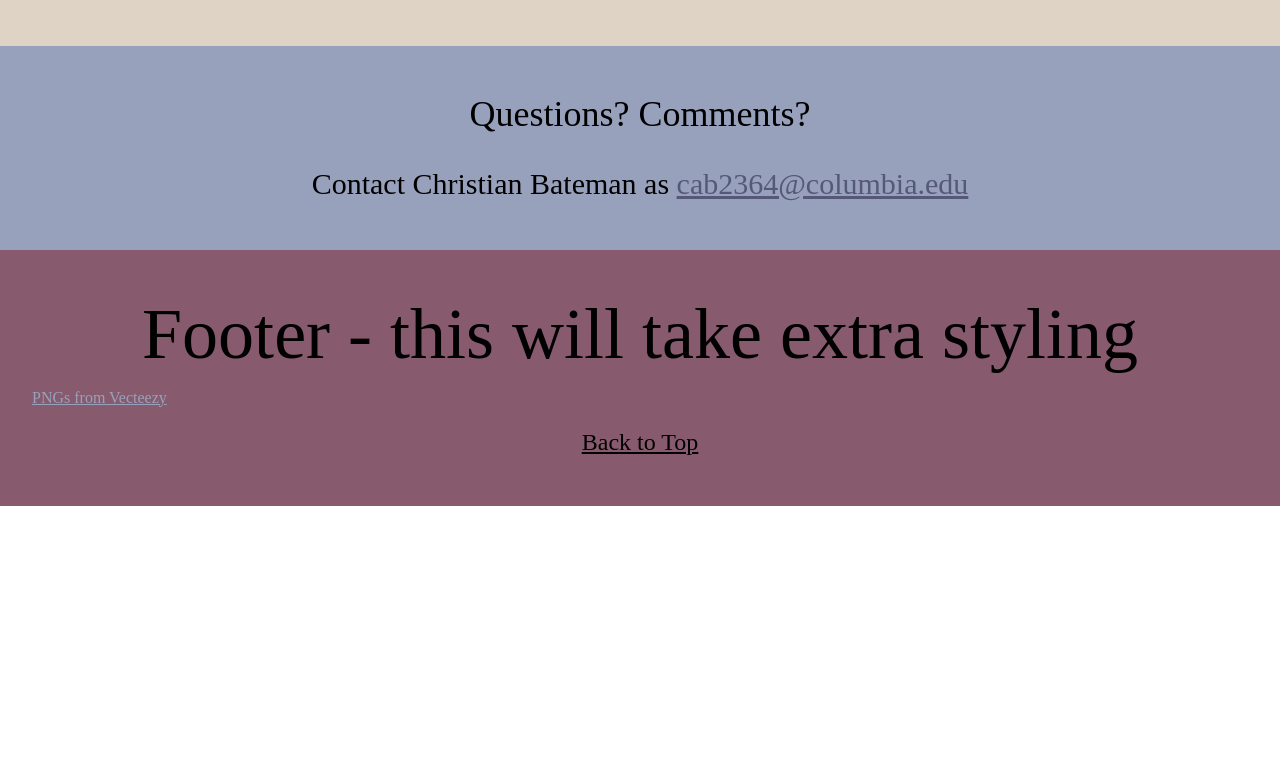
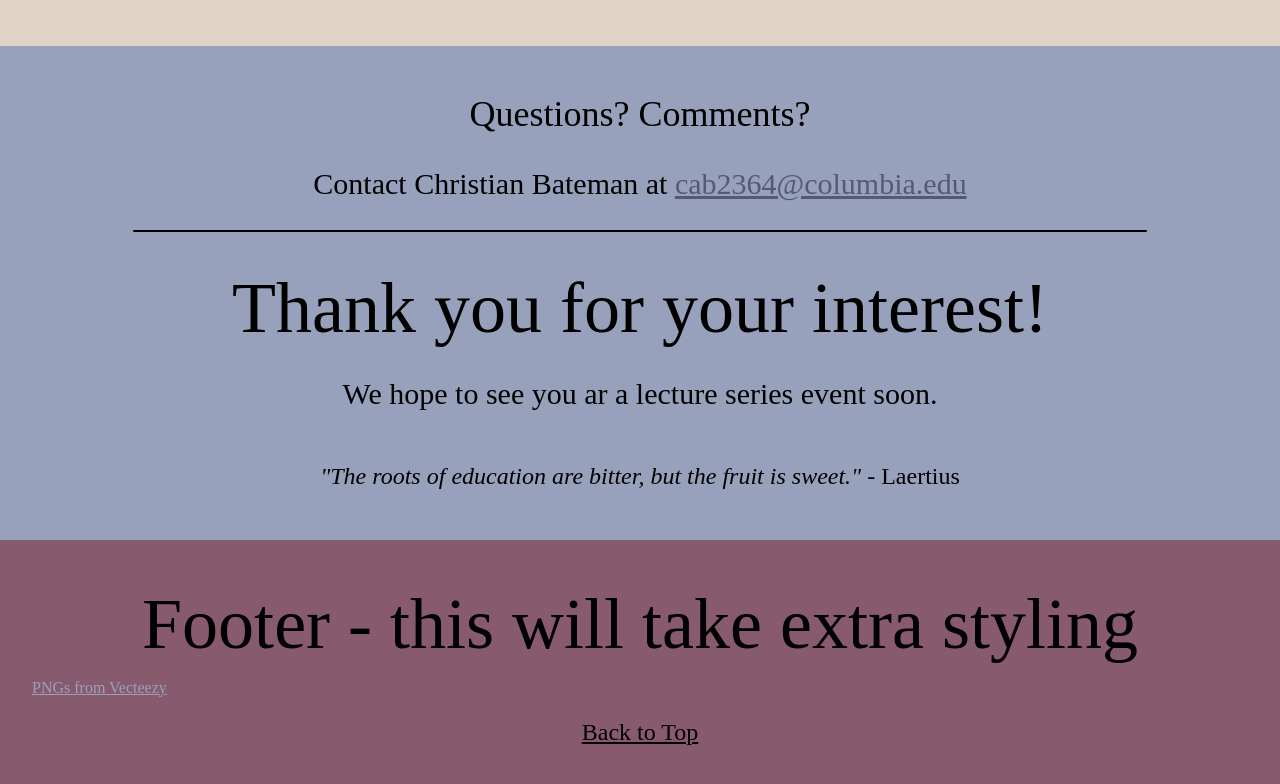
Before and after one commit to Palermo4561/great-books-in-context, a React (Vite) app: page / in a window 1280 px wide. Shown: the part 2899-3683 px from the top of the page. Before the commit the page ends 3405 px from the top, so only its background shows below. Built offline with nearby package versions, Linux system fonts and the light colour scheme; a web font is replaced by a local one.

Commit message:
added contact page missing text

```diff
--- a/src/pages/Contact.tsx
+++ b/src/pages/Contact.tsx
@@ -1,17 +1,24 @@
 import Page from '@/components/Page'
 import Text from '@/components/Text'
+import { Separator } from 'radix-ui'
 
 export default function Contact() {
   return (
     <Page id="contact" className="bg-light-blue">
       <Text type="subheader">Questions? Comments?</Text>
       <Text type="p_md">
-        Contact Christian Bateman as{' '}
+        Contact Christian Bateman at{' '}
         <a href="mailto: cab2364@columbia.edu" className="text-dark-blue underline">
           cab2364@columbia.edu
         </a>
       </Text>
       {/* TODO: add a 'copy to clipboard' icon here? */}
+      <div className="mx-auto mt-3 mb-6 h-0.5 w-5/6 rounded-2xl bg-black" />
+      <Text type="header">Thank you for your interest!</Text>
+      <Text type="p_md">We hope to see you ar a lecture series event soon.</Text>
+      <Text className="mt-4" type="p_sm">
+        <span className="italic">"The roots of education are bitter, but the fruit is sweet."</span> - Laertius
+      </Text>
     </Page>
   )
 }
```
